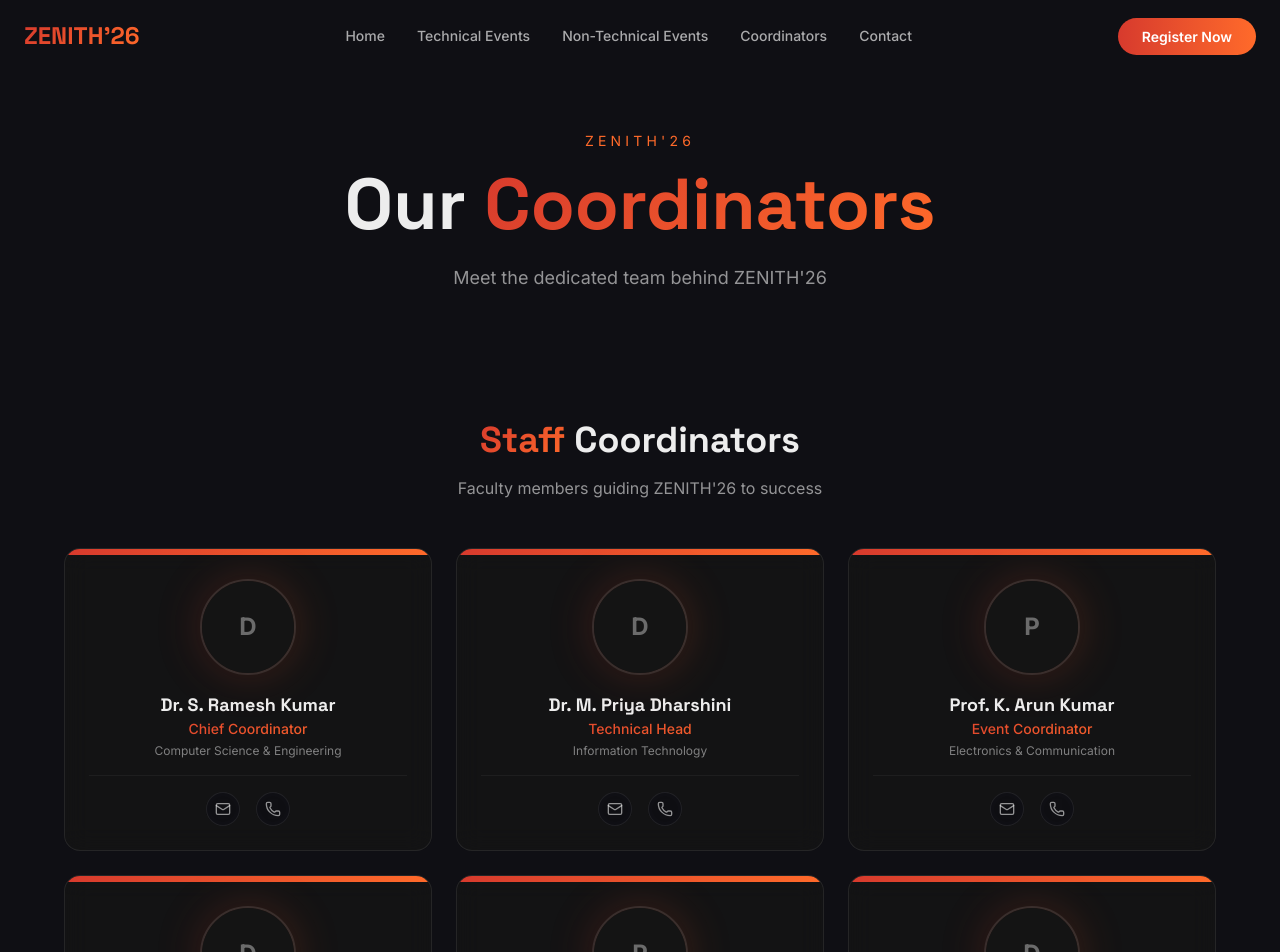
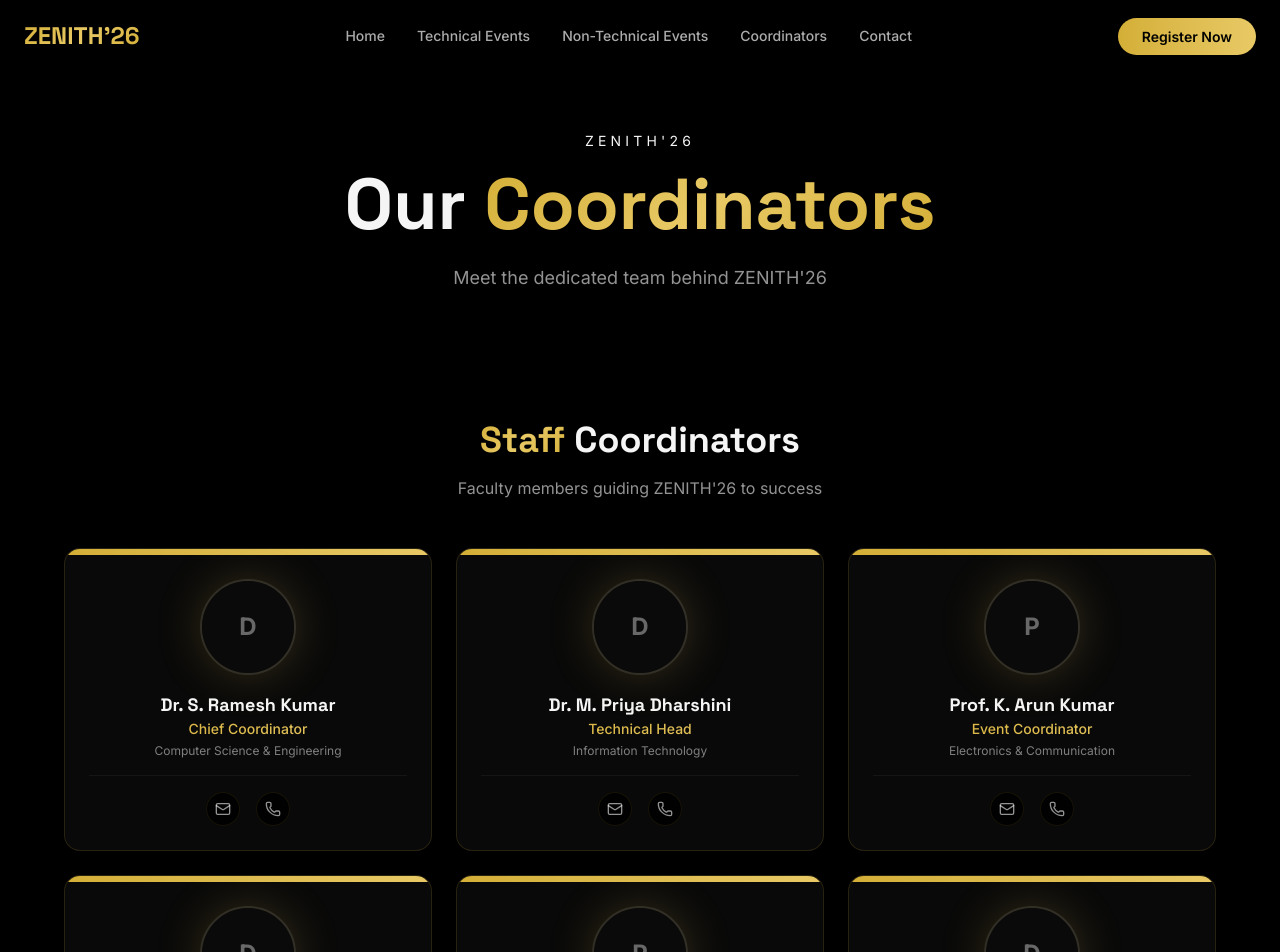
Before and after one commit to mithilesh042006/zenith_web, a Next.js app: page /coordinators in a window 1280 px wide. Shown: the top 952 px of the page. Built offline with nearby package versions, Linux system fonts and the light colour scheme.

Commit message:
colour theme changes

```diff
--- a/app/components/AnimatedBackground.tsx
+++ b/app/components/AnimatedBackground.tsx
@@ -62,7 +62,7 @@ export default function AnimatedBackground() {
                 vy: (Math.random() - 0.5) * 0.5,
                 size: Math.random() * 2 + 1,
                 opacity: Math.random() * 0.5 + 0.1,
-                color: Math.random() > 0.5 ? "#D73A2D" : "#FF6A2A",
+                color: Math.random() > 0.7 ? "#D73A2F" : "#D4AF37",
             }));
         };
 
@@ -137,7 +137,7 @@ export default function AnimatedBackground() {
                 const x = (Math.sin(time + i) * 0.5 + 0.5) * width;
                 const gradient = fgCtx.createLinearGradient(x - 200, 0, x + 200, height);
                 gradient.addColorStop(0, "transparent");
-                gradient.addColorStop(0.5, "#D73A2D");
+                gradient.addColorStop(0.5, "#D4AF37");
                 gradient.addColorStop(1, "transparent");
                 fgCtx.fillStyle = gradient;
                 fgCtx.fillRect(x - 200, 0, 400, height);
--- a/app/components/CoordinatorCard.tsx
+++ b/app/components/CoordinatorCard.tsx
@@ -27,14 +27,14 @@ export default function CoordinatorCard({
 }: CoordinatorCardProps) {
     const typeStyles = {
         staff: {
-            accent: "from-highlight-red to-accent-orange",
-            border: "hover:border-highlight-red/30",
-            glow: "group-hover:shadow-highlight-red/10",
+            accent: "from-royal-gold to-gold-light",
+            border: "hover:border-royal-gold/30",
+            glow: "group-hover:shadow-royal-gold/10",
         },
         student: {
-            accent: "from-accent-orange to-yellow-500",
-            border: "hover:border-accent-orange/30",
-            glow: "group-hover:shadow-accent-orange/10",
+            accent: "from-blood-red to-royal-gold",
+            border: "hover:border-blood-red/30",
+            glow: "group-hover:shadow-blood-red/10",
         },
     };
 
@@ -97,19 +97,19 @@ export default function CoordinatorCard({
                             {email && (
                                 <a
                                     href={`mailto:${email}`}
-                                    className="p-2 rounded-full glass hover:border-highlight-red/30 transition-colors"
+                                    className="p-2 rounded-full glass hover:border-royal-gold/30 transition-colors"
                                     aria-label={`Email ${name}`}
                                 >
-                                    <Mail size={16} className="text-neutral-light/60 hover:text-highlight-red" />
+                                    <Mail size={16} className="text-neutral-light/60 hover:text-royal-gold" />
                                 </a>
                             )}
                             {phone && (
                                 <a
                                     href={`tel:${phone}`}
-                                    className="p-2 rounded-full glass hover:border-highlight-red/30 transition-colors"
+                                    className="p-2 rounded-full glass hover:border-royal-gold/30 transition-colors"
                                     aria-label={`Call ${name}`}
                                 >
-                                    <Phone size={16} className="text-neutral-light/60 hover:text-highlight-red" />
+                                    <Phone size={16} className="text-neutral-light/60 hover:text-royal-gold" />
                                 </a>
                             )}
                         </div>
--- a/app/components/EventCard.tsx
+++ b/app/components/EventCard.tsx
@@ -27,14 +27,14 @@ export default function EventCard({
 }: EventCardProps) {
     const categoryColors = {
         technical: {
-            gradient: "from-highlight-red to-accent-orange",
-            glow: "hover:shadow-highlight-red/20",
-            border: "hover:border-highlight-red/30",
+            gradient: "from-royal-gold to-gold-light",
+            glow: "hover:shadow-royal-gold/20",
+            border: "hover:border-royal-gold/30",
         },
         "non-technical": {
-            gradient: "from-accent-orange to-yellow-500",
-            glow: "hover:shadow-accent-orange/20",
-            border: "hover:border-accent-orange/30",
+            gradient: "from-blood-red to-royal-gold",
+            glow: "hover:shadow-blood-red/20",
+            border: "hover:border-blood-red/30",
         },
     };
 
@@ -54,13 +54,13 @@ export default function EventCard({
                     {/* Category Badge */}
                     <div className="flex items-center justify-between mb-4">
                         <span
-                            className={`px-3 py-1 rounded-full text-xs font-semibold bg-gradient-to-r ${colors.gradient} text-white`}
+                            className={`px-3 py-1 rounded-full text-xs font-semibold bg-gradient-to-r ${colors.gradient} text-black`}
                         >
                             {category === "technical" ? "Technical" : "Non-Technical"}
                         </span>
                         <ArrowRight
                             size={18}
-                            className="text-neutral-light/40 group-hover:text-accent-orange group-hover:translate-x-1 transition-all"
+                            className="text-neutral-light/40 group-hover:text-royal-gold group-hover:translate-x-1 transition-all"
                         />
                     </div>
 
@@ -78,19 +78,19 @@ export default function EventCard({
                     <div className="flex flex-wrap gap-3 mt-auto pt-4 border-t border-white/5">
                         {date && (
                             <div className="flex items-center gap-1.5 text-xs text-neutral-light/50">
-                                <Calendar size={14} className="text-highlight-red" />
+                                <Calendar size={14} className="text-royal-gold" />
                                 {date}
                             </div>
                         )}
                         {venue && (
                             <div className="flex items-center gap-1.5 text-xs text-neutral-light/50">
-                                <MapPin size={14} className="text-highlight-red" />
+                                <MapPin size={14} className="text-royal-gold" />
                                 {venue}
                             </div>
                         )}
                         {teamSize && (
                             <div className="flex items-center gap-1.5 text-xs text-neutral-light/50">
-                                <Users size={14} className="text-highlight-red" />
+                                <Users size={14} className="text-royal-gold" />
                                 {teamSize}
                             </div>
                         )}
--- a/app/components/Navbar.tsx
+++ b/app/components/Navbar.tsx
@@ -47,7 +47,7 @@ export default function Navbar() {
                             className="text-sm font-medium text-neutral-light/70 hover:text-neutral-light transition-colors relative group"
                         >
                             {link.label}
-                            <span className="absolute -bottom-1 left-0 w-0 h-0.5 bg-gradient-to-r from-highlight-red to-accent-orange group-hover:w-full transition-all duration-300" />
+                            <span className="absolute -bottom-1 left-0 w-0 h-0.5 bg-gradient-to-r from-royal-gold to-gold-light group-hover:w-full transition-all duration-300" />
                         </Link>
                     ))}
                 </div>
@@ -56,7 +56,7 @@ export default function Navbar() {
                 <div className="hidden lg:block">
                     <Link
                         href="/contact"
-                        className="px-6 py-2.5 rounded-full bg-gradient-to-r from-highlight-red to-accent-orange text-white font-semibold text-sm transition-all duration-300 hover:scale-105 hover:shadow-lg hover:shadow-highlight-red/30"
+                        className="px-6 py-2.5 rounded-full bg-gradient-to-r from-royal-gold to-gold-light text-black font-semibold text-sm transition-all duration-300 hover:scale-105 hover:shadow-lg hover:shadow-royal-gold/30"
                     >
                         Register Now
                     </Link>
@@ -96,7 +96,7 @@ export default function Navbar() {
                             <Link
                                 href="/contact"
                                 onClick={() => setIsOpen(false)}
-                                className="mt-4 px-6 py-3 rounded-full bg-gradient-to-r from-highlight-red to-accent-orange text-white font-semibold text-center transition-all duration-300 hover:scale-105"
+                                className="mt-4 px-6 py-3 rounded-full bg-gradient-to-r from-royal-gold to-gold-light text-black font-semibold text-center transition-all duration-300 hover:scale-105"
                             >
                                 Register Now
                             </Link>
--- a/app/globals.css
+++ b/app/globals.css
@@ -1,24 +1,26 @@
 @import "tailwindcss";
 
 /* ========================================
-   ZENITH'26 - Cinematic Dark Theme
+   ZENITH'26 - Royal Gold Theme
    ======================================== */
 
 :root {
   /* Core Color Palette */
-  --primary-black: #0F0F14;
-  --deep-charcoal: #141414;
-  --highlight-red: #D73A2D;
-  --accent-orange: #FF6A2A;
-  --neutral-light: #EDEDED;
+  --primary-black: #000000;
+  --deep-charcoal: #0a0a0a;
+  --royal-gold: #D4AF37;
+  --gold-light: #E8C965;
+  --gold-dark: #B8960F;
+  --blood-red: #D73A2F;
+  --neutral-light: #F5F5F5;
 
   /* Semantic Colors */
   --background: var(--primary-black);
   --foreground: var(--neutral-light);
-  --card-bg: rgba(20, 20, 20, 0.8);
-  --card-border: rgba(255, 255, 255, 0.08);
-  --glow-red: rgba(215, 58, 45, 0.4);
-  --glow-orange: rgba(255, 106, 42, 0.4);
+  --card-bg: rgba(10, 10, 10, 0.9);
+  --card-border: rgba(212, 175, 55, 0.15);
+  --glow-gold: rgba(212, 175, 55, 0.4);
+  --glow-red: rgba(215, 58, 47, 0.4);
 }
 
 @theme inline {
@@ -26,8 +28,9 @@
   --color-foreground: var(--foreground);
   --color-primary-black: var(--primary-black);
   --color-deep-charcoal: var(--deep-charcoal);
-  --color-highlight-red: var(--highlight-red);
-  --color-accent-orange: var(--accent-orange);
+  --color-royal-gold: var(--royal-gold);
+  --color-gold-light: var(--gold-light);
+  --color-blood-red: var(--blood-red);
   --color-neutral-light: var(--neutral-light);
   --font-sans: 'Inter', sans-serif;
   --font-display: 'Space Grotesk', sans-serif;
@@ -63,7 +66,14 @@ body {
 }
 
 .text-gradient {
-  background: linear-gradient(135deg, var(--highlight-red) 0%, var(--accent-orange) 100%);
+  background: linear-gradient(135deg, var(--royal-gold) 0%, var(--gold-light) 50%, var(--royal-gold) 100%);
+  -webkit-background-clip: text;
+  -webkit-text-fill-color: transparent;
+  background-clip: text;
+}
+
+.text-gradient-red {
+  background: linear-gradient(135deg, var(--blood-red) 0%, #FF6A4A 100%);
   -webkit-background-clip: text;
   -webkit-text-fill-color: transparent;
   background-clip: text;
@@ -97,7 +107,7 @@ body {
 /* Smooth transitions */
 .transition-smooth {
   transition: transform 0.3s cubic-bezier(0.4, 0, 0.2, 1),
-              opacity 0.3s cubic-bezier(0.4, 0, 0.2, 1);
+    opacity 0.3s cubic-bezier(0.4, 0, 0.2, 1);
 }
 
 /* ========================================
@@ -105,10 +115,10 @@ body {
    ======================================== */
 
 .glass {
-  background: rgba(15, 15, 20, 0.7);
+  background: rgba(0, 0, 0, 0.8);
   backdrop-filter: blur(20px);
   -webkit-backdrop-filter: blur(20px);
-  border: 1px solid var(--card-border);
+  border: 1px solid rgba(212, 175, 55, 0.1);
 }
 
 .glass-card {
@@ -123,19 +133,24 @@ body {
    Glow Effects
    ======================================== */
 
+.glow-gold {
+  box-shadow: 0 0 30px var(--glow-gold),
+    0 0 60px var(--glow-gold);
+}
+
 .glow-red {
   box-shadow: 0 0 30px var(--glow-red),
-              0 0 60px var(--glow-red);
+    0 0 60px var(--glow-red);
 }
 
-.glow-orange {
-  box-shadow: 0 0 30px var(--glow-orange),
-              0 0 60px var(--glow-orange);
+.text-glow-gold {
+  text-shadow: 0 0 20px var(--glow-gold),
+    0 0 40px var(--glow-gold);
 }
 
 .text-glow-red {
   text-shadow: 0 0 20px var(--glow-red),
-               0 0 40px var(--glow-red);
+    0 0 40px var(--glow-red);
 }
 
 /* ========================================
@@ -156,7 +171,7 @@ body {
 }
 
 ::-webkit-scrollbar-thumb:hover {
-  background: var(--highlight-red);
+  background: var(--royal-gold);
 }
 
 /* ========================================
@@ -164,6 +179,7 @@ body {
    ======================================== */
 
 @media (prefers-reduced-motion: reduce) {
+
   *,
   *::before,
   *::after {
@@ -183,6 +199,6 @@ body {
    ======================================== */
 
 ::selection {
-  background: var(--highlight-red);
-  color: var(--neutral-light);
+  background: var(--royal-gold);
+  color: var(--primary-black);
 }
--- a/app/page.tsx
+++ b/app/page.tsx
@@ -148,7 +148,7 @@ export default function Home() {
             >
               <Link
                 href="/technical-events"
-                className="px-8 py-4 rounded-full bg-gradient-to-r from-highlight-red to-accent-orange text-white font-semibold text-lg transition-all duration-300 hover:scale-105 hover:shadow-lg hover:shadow-highlight-red/30"
+                className="px-8 py-4 rounded-full bg-gradient-to-r from-royal-gold to-gold-light text-black font-semibold text-lg transition-all duration-300 hover:scale-105 hover:shadow-lg hover:shadow-royal-gold/30"
               >
                 Explore Events
               </Link>
```
Also changed, not shown: app/components/Footer.tsx (+4 -4 lines).
